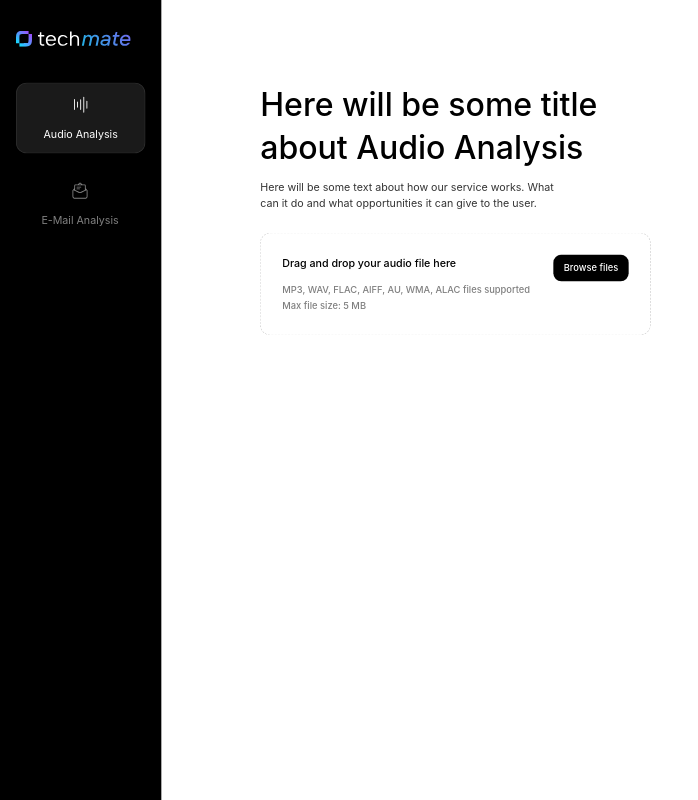
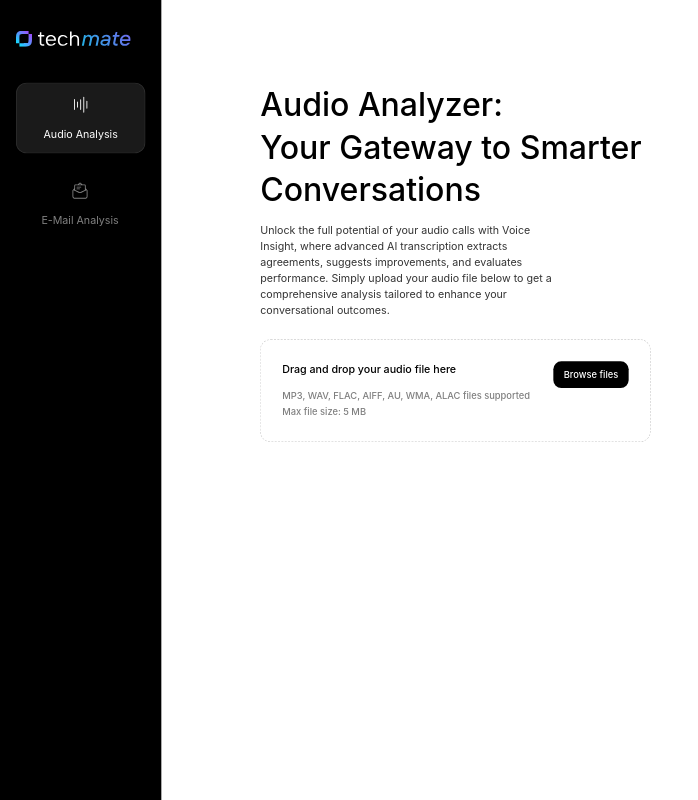
Before and after one commit to vlbotnev/techmateDashboard, a Flask app: page / in a window 1280 px wide. Shown: the whole page, without its empty margins (0-698 px from the left). Run offline with Flask 3, Linux system fonts and the light colour scheme.

Commit message:
hotfix drag&drop + updated title and subtitle + .eml processing

```diff
--- a/static/js/new-main-script.js
+++ b/static/js/new-main-script.js
@@ -130,6 +130,7 @@ document.addEventListener("DOMContentLoaded", function() {
         if (file.type.startsWith('audio/')) {
           updateUI(file.name);
           currentFileName = file.name;
+          audioFile = file;
         } else {
           alert('Please upload an audio file.');
         }
@@ -142,6 +143,7 @@ document.addEventListener("DOMContentLoaded", function() {
         if (file.name.endsWith('.eml')) {
           updateUIMail(file.name);
           currentFileName = file.name;
+          mailFile = file;
         } else {
           alert('Please upload a .eml file.');
         }
@@ -205,7 +207,7 @@ document.addEventListener("DOMContentLoaded", function() {
         rotateSVG();
 
         const formData = new FormData();
-        formData.append("file", fileInput.files[0]);
+        formData.append("file", audioFile);
 
         fetch('/start-analysis', {
             method: 'POST',
@@ -325,6 +327,13 @@ document.addEventListener("DOMContentLoaded", function() {
         console.error('Default button not found'); // Логирование ошибки, если кнопка не найдена
     }
 
+    const defaultButtonMail = document.getElementById('specifications-button-mail');
+    if (defaultButtonMail) {
+        defaultButtonMail.click();
+    } else {
+        console.error('Default button not found'); // Логирование ошибки, если кнопка не найдена
+    }
+
     const backButton = document.getElementById('back-button');
     const backButtonMail = document.getElementById('back-button-mail');
 
@@ -375,7 +384,7 @@ document.addEventListener("DOMContentLoaded", function() {
         rotateSVG();
 
         const formData = new FormData();
-        formData.append("file", inputElementMail.files[0]);
+        formData.append("file", mailFile);
 
         fetch('/mail-upload', {
             method: 'POST',
@@ -418,7 +427,8 @@ document.addEventListener("DOMContentLoaded", function() {
                         console.log('Запрос готов:', data);
                         document.getElementById('overlay').style.display = 'none';
                         document.getElementById('mail-file-name-result').innerHTML = currentFileName;
-
+                        document.getElementById('mail-analysis-start').style.display = 'none';
+                        document.getElementById('mail-analysis-results').style.display = 'block';
                         json_relevant_items_string = JSON.parse(data.relevant_items_string);
                         json_specifications_string = JSON.parse(data.specifications_string);
                         const formattedJson_relevant_items_string = JSON.stringify(json_relevant_items_string, null, 2);
--- a/templates/new-main.html
+++ b/templates/new-main.html
@@ -29,8 +29,8 @@
         </div>
         <div id="audio-analysis-content" class="analysis-content" style="">
             <div id="audio-analysis-start" style="">
-                <h1 class="audio-analysis-title">Here will be some title about Audio Analysis</h1>
-                <p class="audio-analysis-subtitle">Here will be some text about how our service works. What can it do and what opportunities it can give to the user.</p>
+                <h1 class="audio-analysis-title">Audio Analyzer:<br> Your Gateway to Smarter Conversations</h1>
+                <p class="audio-analysis-subtitle">Unlock the full potential of your audio calls with Voice Insight, where advanced AI transcription extracts agreements, suggests improvements, and evaluates performance. Simply upload your audio file below to get a comprehensive analysis tailored to enhance your conversational outcomes.</p>
                 <div id="drop-area-audio" class="drop-area">
                     <form id="audio-upload-form" class="audio-upload-form">
                         <div id="drop-row-container" class="row-container">
@@ -133,8 +133,8 @@
         </div>
         <div id="mail-analysis-content" class="analysis-content" style="Display: none;">
             <div id="mail-analysis-start" style="">
-                <h1 class="audio-analysis-title">Here will be some title about Email Analysis</h1>
-                <p class="audio-analysis-subtitle">Here will be some text about how our service works. What can it do and what opportunities it can give to the user.</p>
+                <h1 class="audio-analysis-title">Email Insight:<br> Precision Parsing for Hardware Procurement</h1>
+                <p class="audio-analysis-subtitle">Transform your email procurement process with Email Insight. Our advanced AI analyzes .eml files to extract detailed purchase requests and match them with corresponding items from your price list. Just upload your .eml file below to receive a comprehensive JSON specification that streamlines your hardware acquisition.</p>
                 <div id="drop-area-mail" class="drop-area">
                     <form id="mail-upload-form" class="audio-upload-form">
                         <div id="drop-row-container-mail" class="row-container">
```
